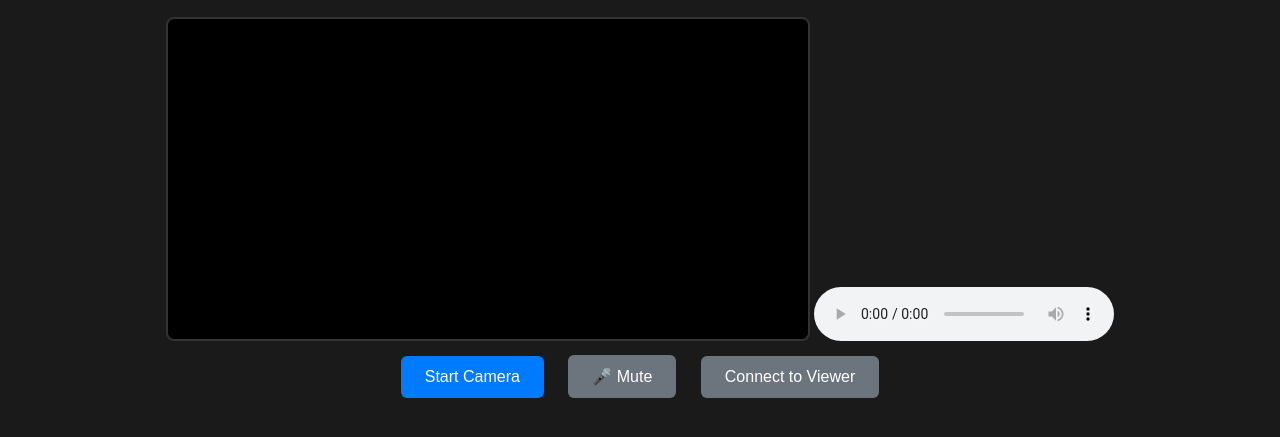
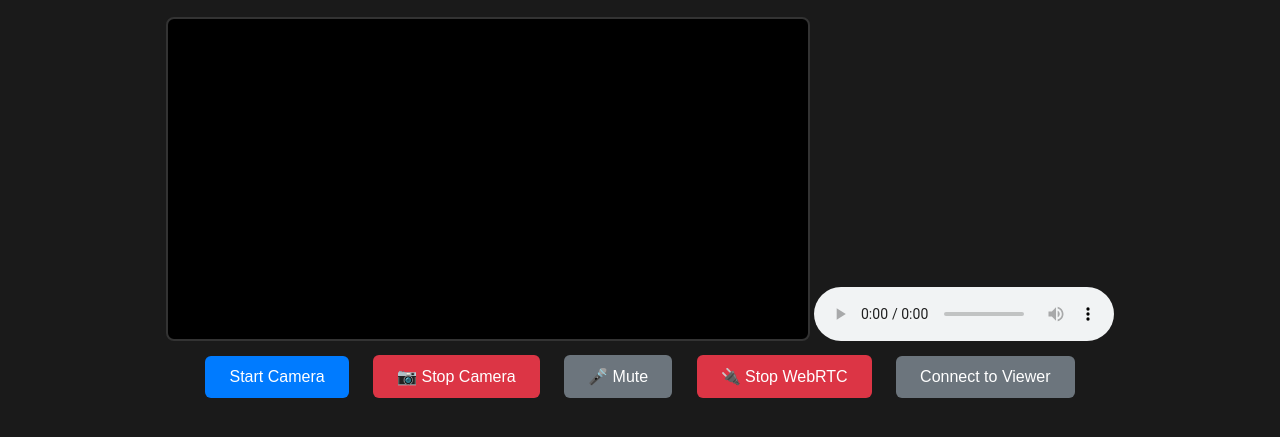
Before and after one commit to sberts/startcam, a website: page streamer.html in a window 1280 px wide. Shown: the part 143-580 px from the top of the page. Drawn offline with Linux system fonts and the light colour scheme.

Commit message:
more buttons

```diff
--- a/streamer.html
+++ b/streamer.html
@@ -114,8 +114,10 @@
 
     <div>
         <button id="startBtn" onclick="startStream()">Start Camera</button>
+        <button id="stopCameraBtn" onclick="stopCamera()" disabled style="background: #dc3545;">📷 Stop Camera</button>
         <button id="switchCameraBtn" onclick="switchCamera()" disabled style="display: none;">Switch Camera</button>
         <button id="muteBtn" onclick="toggleMute()" disabled>🎤 Mute</button>
+        <button id="stopWebRTCBtn" onclick="stopWebRTC()" disabled style="background: #dc3545;">🔌 Stop WebRTC</button>
         <div class="volume-control" id="volumeControl" style="display: none;">
             <span>🔊</span>
             <input type="range" id="volumeSlider" class="volume-slider" min="0" max="200" value="100" oninput="adjustVolume(this.value)">
@@ -134,7 +136,7 @@
         let gainNode = null;
         let peer = null;
         let ws = null;
-        let currentCamera = 'user'; // 'user' for front, 'environment' for rear
+        let currentCamera = 'environment'; // 'user' for front, 'environment' for rear (default to back camera)
         let availableCameras = [];
         let isMuted = false;
         let currentVolume = 100; // 0-200%
@@ -149,6 +151,8 @@
         const switchCameraBtn = document.getElementById('switchCameraBtn');
         const muteBtn = document.getElementById('muteBtn');
         const connectBtn = document.getElementById('connectBtn');
+        const stopCameraBtn = document.getElementById('stopCameraBtn');
+        const stopWebRTCBtn = document.getElementById('stopWebRTCBtn');
         const volumeControl = document.getElementById('volumeControl');
         const volumeSlider = document.getElementById('volumeSlider');
         const volumeValue = document.getElementById('volumeValue');
@@ -280,6 +284,7 @@
                 };
 
                 startBtn.disabled = true;
+                stopCameraBtn.disabled = false;
                 switchCameraBtn.disabled = false;
                 muteBtn.disabled = false;
                 connectBtn.disabled = false;
@@ -360,6 +365,9 @@
                             console.log('🎵 [STREAMER] Replaced audio track in peer connection');
                         }
                     }
+
+                    // Update stop WebRTC button state
+                    stopWebRTCBtn.disabled = false;
                 }
 
                 updateStatus('Camera switched - Ready to connect', 'connected');
@@ -369,6 +377,115 @@
 
                 // Try to restore previous camera
                 currentCamera = currentCamera === 'user' ? 'environment' : 'user';
+            }
+        }
+
+        // Stop camera stream
+        function stopCamera() {
+            try {
+                updateStatus('Stopping camera...', 'info');
+
+                // Stop all tracks in local stream
+                if (localStream) {
+                    localStream.getTracks().forEach(track => {
+                        track.stop();
+                        console.log(`📹 [STREAMER] Stopped ${track.kind} track`);
+                    });
+                    localStream = null;
+                }
+
+                // Stop processed stream
+                if (processedStream) {
+                    processedStream.getTracks().forEach(track => {
+                        track.stop();
+                    });
+                    processedStream = null;
+                }
+
+                // Close audio context
+                if (audioContext && audioContext.state !== 'closed') {
+                    audioContext.close();
+                    audioContext = null;
+                    gainNode = null;
+                }
+
+                // Clear video display
+                localVideo.srcObject = null;
+
+                // Update button states
+                startBtn.disabled = false;
+                stopCameraBtn.disabled = true;
+                switchCameraBtn.disabled = true;
+                muteBtn.disabled = true;
+                muteBtn.textContent = '🎤 Mute';
+                muteBtn.style.backgroundColor = '#007bff';
+                connectBtn.disabled = true;
+
+                // Hide volume control
+                volumeControl.style.display = 'none';
+
+                // Reset mute state
+                isMuted = false;
+
+                updateStatus('Camera stopped', 'info');
+                console.log('📹 [STREAMER] Camera stopped successfully');
+
+            } catch (error) {
+                console.error('❌ [STREAMER] Error stopping camera:', error);
+                updateStatus('Error stopping camera: ' + error.message, 'error');
+            }
+        }
+
+        // Stop WebRTC connection
+        function stopWebRTC() {
+            try {
+                updateStatus('Stopping WebRTC connection...', 'info');
+
+                // Destroy peer connection
+                if (peer && !peer.destroyed) {
+                    peer.destroy();
+                    peer = null;
+                    console.log('🔌 [STREAMER] Peer connection destroyed');
+                }
+
+                // Close WebSocket
+                if (ws && ws.readyState === WebSocket.OPEN) {
+                    ws.close();
+                    ws = null;
+                    console.log('🔌 [STREAMER] WebSocket closed');
+                }
+
+                // Close global audio context
+                if (globalAudioContext && globalAudioContext.state !== 'closed') {
+                    globalAudioContext.close();
+                    globalAudioContext = null;
+                    globalAudioSource = null;
+                }
+
+                // Clear remote audio
+                remoteAudio.srcObject = null;
+                remoteAudio.pause();
+
+                // Update button states
+                connectBtn.disabled = localStream ? false : true; // Enable if camera is still running
+                stopWebRTCBtn.disabled = true;
+
+                // Hide remote controls
+                remoteAudioBtn.style.display = 'none';
+                remoteAudioBtn.disabled = true;
+                forceAudioRoutingBtn.style.display = 'none';
+                forceAudioRoutingBtn.disabled = true;
+
+                // Reset remote audio button
+                remoteAudioBtn.textContent = '🔇 Remote Mute';
+                remoteAudioBtn.style.backgroundColor = '#007bff';
+
+                updateStatus('WebRTC connection stopped', 'info');
+                console.log('🔌 [STREAMER] WebRTC connection stopped successfully');
+
+            } catch (error) {
+                console.error('❌ [STREAMER] Error stopping WebRTC:', error);
+                updateStatus('Error stopping WebRTC: ' + error.message, 'error');
             }
         }
 
@@ -707,6 +824,7 @@
                     console.log('🤝 [STREAMER] Peer data channel connected!');
                     updateStatus('✅ Connected to viewer!', 'connected');
                     connectBtn.disabled = true;
+                    stopWebRTCBtn.disabled = false;
 
                     // Comprehensive WebRTC sender verification
                     const activeStream = processedStream || localStream;
```
